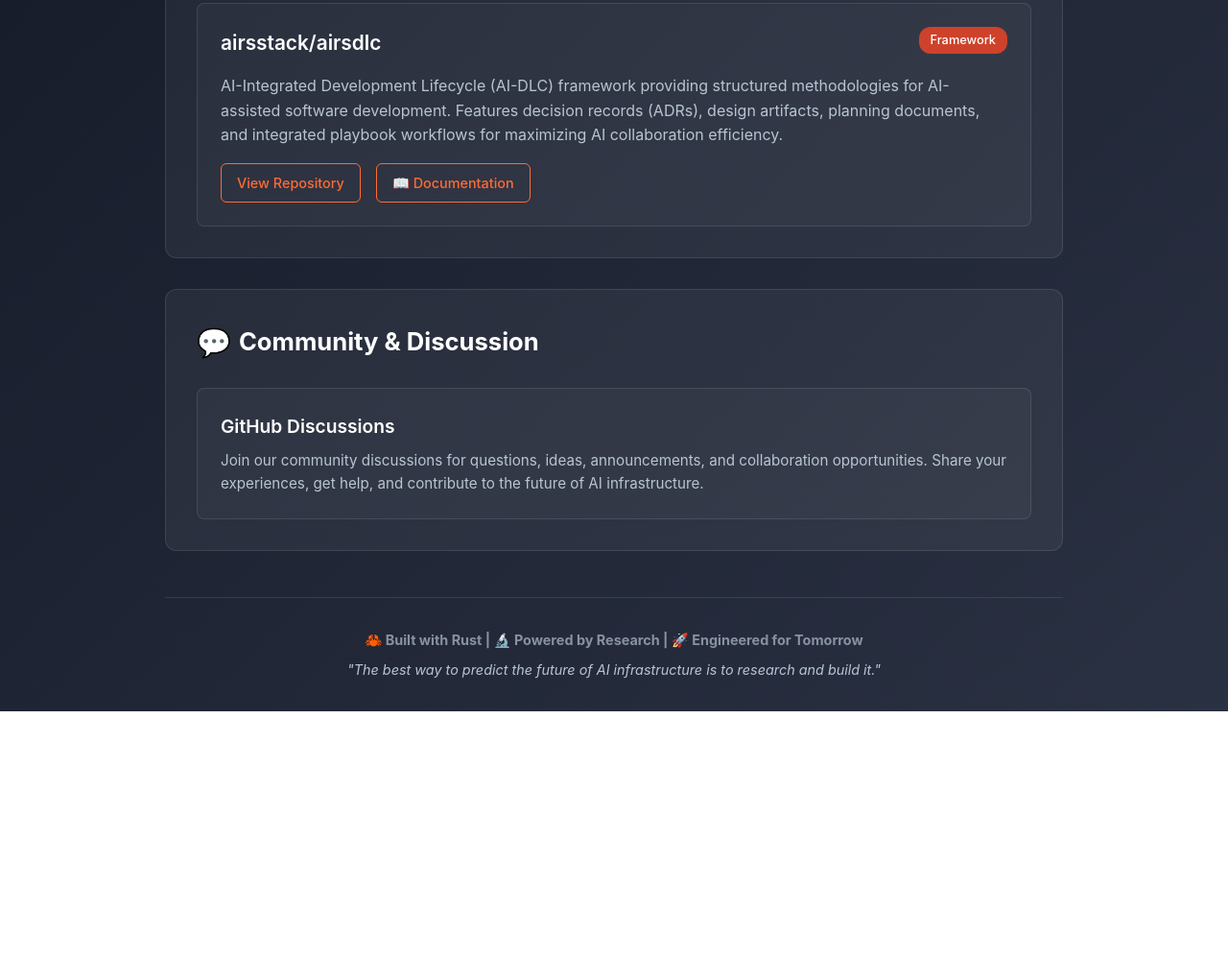
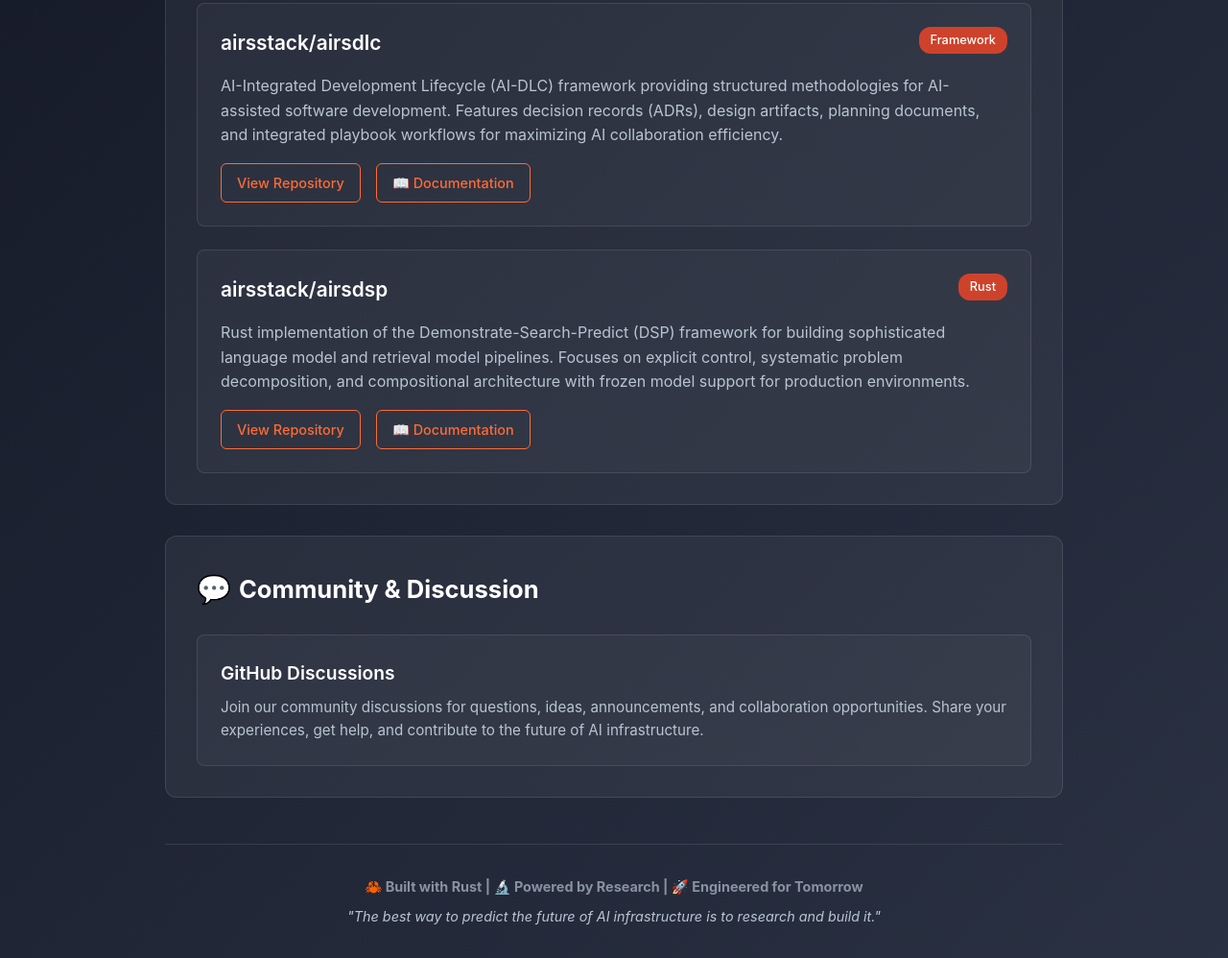
Before and after one commit to airsstack/airsstack.github.io, a plain HTML site: page index.html in a window 1280 px wide. Shown: the part 1598-2596 px from the top of the page at 96% size. Before the commit the page ends 2339 px from the top, so only its background shows below. Drawn offline with Linux system fonts and the light colour scheme.

Commit message:
chore: add airsdsp project

```diff
--- a/index.html
+++ b/index.html
@@ -396,6 +396,22 @@
                             <a href="https://airsstack.github.io/airsdlc" class="repo-link">📖 Documentation</a>
                         </div>
                     </div>
+
+                    <div class="repo-item">
+                        <div class="repo-header">
+                            <a href="https://github.com/airsstack/airsdsp" class="repo-name">airsstack/airsdsp</a>
+                            <span class="repo-type">Rust</span>
+                        </div>
+                        <div class="repo-description">
+                            Rust implementation of the Demonstrate-Search-Predict (DSP) framework for building sophisticated
+                            language model and retrieval model pipelines. Focuses on explicit control, systematic problem
+                            decomposition, and compositional architecture with frozen model support for production environments.
+                        </div>
+                        <div class="repo-links">
+                            <a href="https://github.com/airsstack/airsdsp" class="repo-link">View Repository</a>
+                            <a href="https://airsstack.github.io/airsdsp" class="repo-link">📖 Documentation</a>
+                        </div>
+                    </div>
                 </div>
             </section>
 
```
